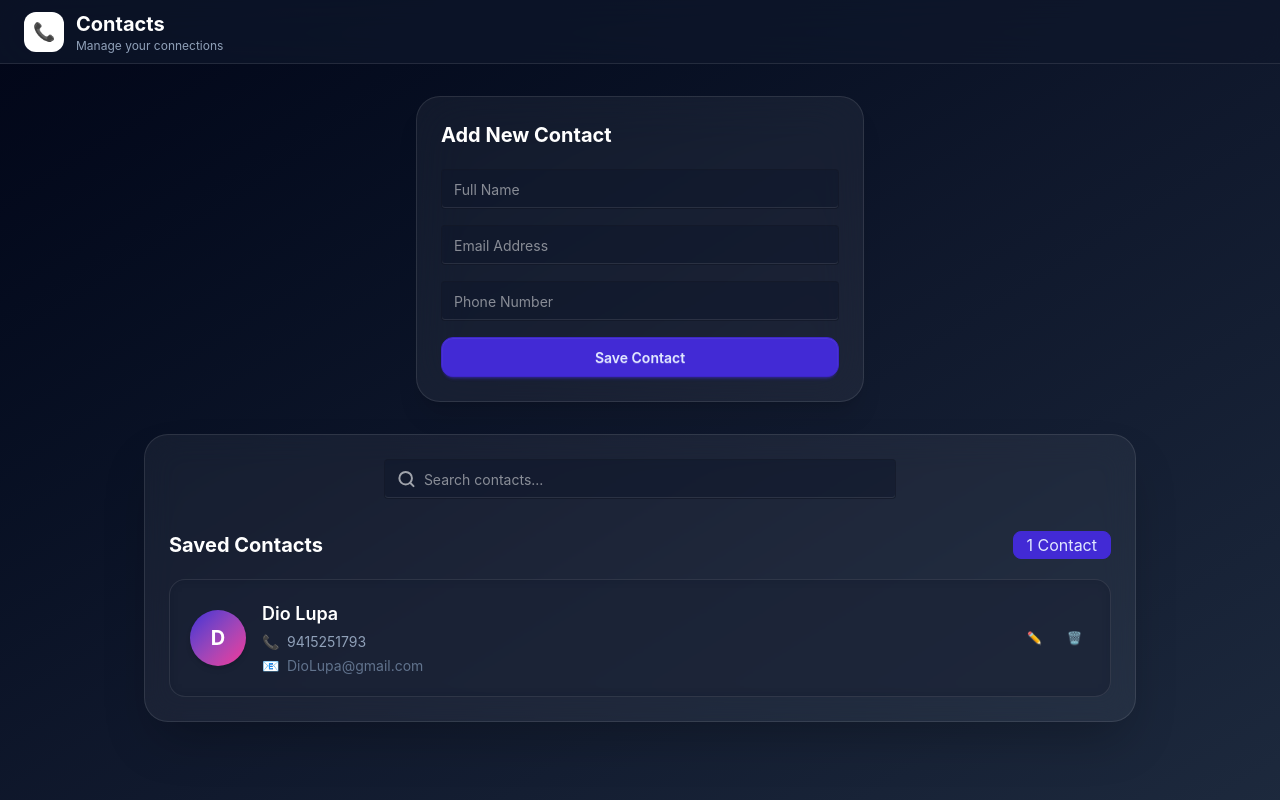
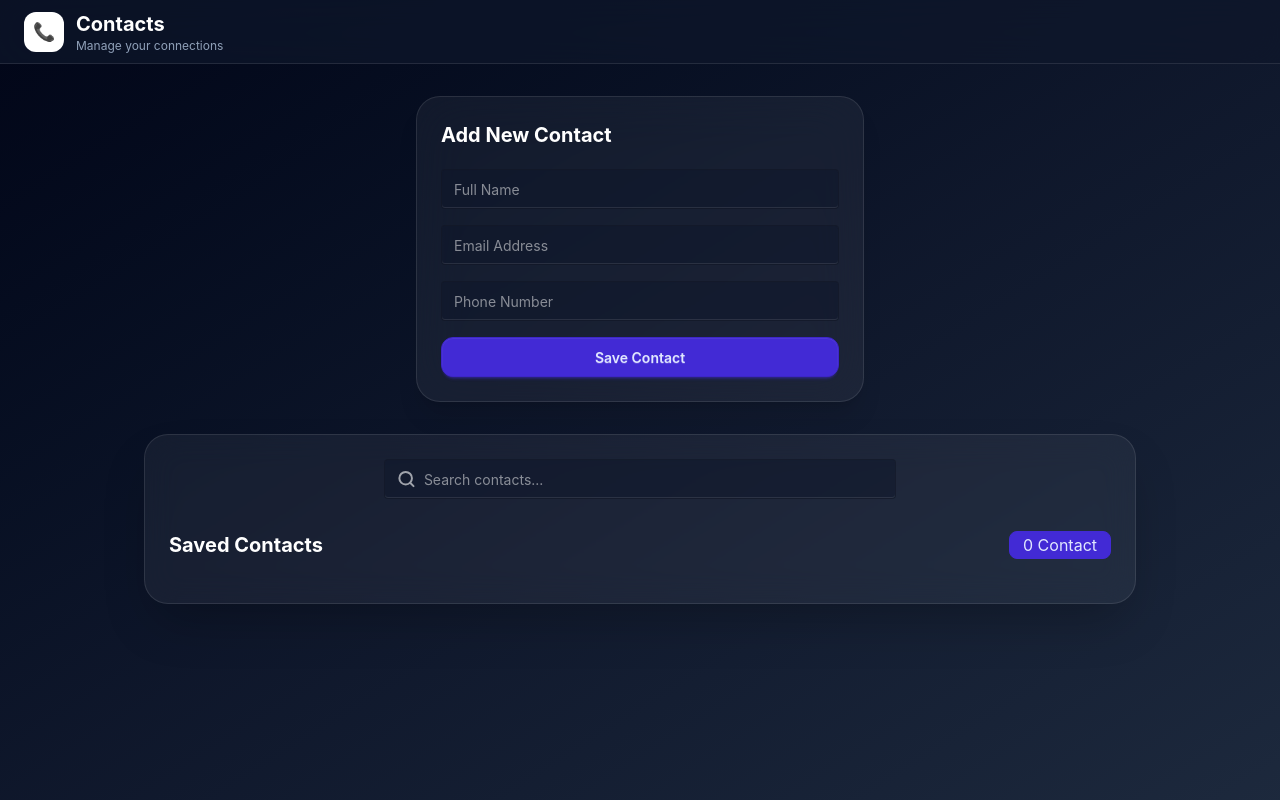
Before and after one commit to Sk-Pandey/Contacts, a React (Vite) app in the folder Contacts/: page / in a window 1280 px wide. Built offline with nearby package versions, Linux system fonts and the light colour scheme.

Commit message:
Save Contact Feature Added

```diff
--- a/Contacts/src/App.jsx
+++ b/Contacts/src/App.jsx
@@ -6,22 +6,77 @@ import { Search } from "./components/Search";
 import { v4 as uuidv4 } from "uuid";
 
 const App = () => {
+  // useState to handle values of form input
   const [formData, setFormData] = useState({
     id: "",
     name: "",
     email: "",
     phone: "",
   });
+
+  // uses=State to handle List Of Contacts
+  const [contacts, setContacts] = useState([]);
+
+  // Function to handle input SetFormData
+  const handleData = (e) => {
+    const { name, value } = e.target;
+    setFormData({ ...formData, [name]: value });
+  };
+
+  // Function to add contact
+  const saveContact = () => {
+    // Check empty fields
+    if (
+      !formData.name.trim() ||
+      !formData.email.trim() ||
+      !formData.phone.trim()
+    ) {
+      alert("All fields are required!");
+      return;
+    }
+
+    // Email validation
+    const emailRegex = /^[^\s@]+@[^\s@]+\.[^\s@]+$/;
+
+    if (!emailRegex.test(formData.email)) {
+      alert("Please enter a valid email address!");
+      return;
+    }
+
+    // Phone validation (exactly 10 digits)
+    const phoneRegex = /^\d{10}$/;
+
+    if (!phoneRegex.test(formData.phone)) {
+      alert("Phone number must contain exactly 10 digits!");
+      return;
+    }
+
+    // Save contact
+    setContacts((prev) => [...prev, { ...formData, id: uuidv4() }]);
+
+    // Reset form
+    setFormData({
+      id: "",
+      name: "",
+      email: "",
+      phone: "",
+    });
+  };
   return (
     <div className="min-h-screen bg-gradient-to-br from-slate-950 via-slate-900 to-slate-800 text-white">
       <Nav />
 
       <div className="max-w-5xl mx-auto px-4 py-8">
-        <Form formData={formData} setFormData={setFormData} />
+        <Form
+          handleData={handleData}
+          formData={formData}
+          setFormData={setFormData}
+          saveContact={saveContact}
+        />
 
         <div className="mt-8 rounded-3xl border border-white/10 bg-white/5 backdrop-blur-lg p-6 shadow-2xl">
           <Search />
-          <ContactList />
+          <ContactList contacts={contacts} />
         </div>
       </div>
     </div>
--- a/Contacts/src/components/ContactList.jsx
+++ b/Contacts/src/components/ContactList.jsx
@@ -1,38 +1,47 @@
 import React from "react";
 
-const ContactList = () => {
+const ContactList = ({ contacts }) => {
   return (
     <div className="mt-8">
       {/* Header */}
       <div className="flex items-center justify-between mb-5">
         <h2 className="text-xl font-bold text-white">Saved Contacts</h2>
 
-        <span className="badge badge-primary badge-lg">1 Contact</span>
+        <span className="badge badge-primary badge-lg">
+          {contacts.length} Contact
+        </span>
       </div>
 
       {/* Contact List */}
       <div className="space-y-4">
-        <div className="group rounded-2xl border border-white/10 bg-slate-900/50 backdrop-blur-sm p-5 transition-all duration-300 hover:border-primary/50 hover:shadow-lg hover:shadow-primary/10">
+        {contacts.map((person) => {
+          return (
+            <div
+              key={person.id}
+              className="group rounded-2xl border border-white/10 bg-slate-900/50 backdrop-blur-sm p-5 transition-all duration-300 hover:border-primary/50 hover:shadow-lg hover:shadow-primary/10"
+            >
               <div className="flex items-center justify-between">
                 {/* Left Section */}
                 <div className="flex items-center gap-4">
                   {/* First Letter Avatar */}
                   <div className="flex h-14 w-14 items-center justify-center rounded-full bg-gradient-to-br from-primary to-secondary text-xl font-bold text-white shadow-md">
-                D
+                    {person.name.charAt(0)}
                   </div>
 
                   {/* Contact Details */}
                   <div>
-                <h3 className="text-lg font-semibold text-white">Dio Lupa</h3>
+                    <h3 className="text-lg font-semibold text-white">
+                      {person.name}
+                    </h3>
 
                     <div className="mt-1 flex items-center gap-2 text-sm text-slate-400">
                       <span>📞</span>
-                  <span>9415251793</span>
+                      <span>{person.phone}</span>
                     </div>
 
                     <div className="mt-1 flex items-center gap-2 text-sm text-slate-500">
                       <span>📧</span>
-                  <span>DioLupa@gmail.com</span>
+                      <span>{person.email}</span>
                     </div>
                   </div>
                 </div>
@@ -55,6 +64,8 @@ const ContactList = () => {
                 </div>
               </div>
             </div>
+          );
+        })}
       </div>
     </div>
   );
--- a/Contacts/src/components/Form.jsx
+++ b/Contacts/src/components/Form.jsx
@@ -1,6 +1,6 @@
 import React from "react";
 
-const Form = () => {
+const Form = ({ formData, setFormData, handleData, saveContact }) => {
   return (
     <div className="flex justify-center">
       <div className="w-full max-w-md rounded-3xl border border-white/10 bg-white/5 backdrop-blur-xl p-6 shadow-xl">
@@ -9,23 +9,35 @@ const Form = () => {
         <div className="space-y-4">
           <input
             type="text"
+            name="name"
+            value={formData.name}
+            onChange={handleData}
             placeholder="Full Name"
             className="input input-bordered w-full bg-slate-900/50"
           />
 
           <input
             type="email"
+            name="email"
+            value={formData.email}
+            onChange={handleData}
             placeholder="Email Address"
             className="input input-bordered w-full bg-slate-900/50"
           />
 
           <input
             type="tel"
+            name="phone"
+            value={formData.phone}
+            onChange={handleData}
             placeholder="Phone Number"
             className="input input-bordered w-full bg-slate-900/50"
           />
 
-          <button className="btn btn-primary w-full rounded-xl">
+          <button
+            className="btn btn-primary w-full rounded-xl"
+            onClick={saveContact}
+          >
             Save Contact
           </button>
         </div>
```
Lines whose indentation alone changed are shown as unchanged.
